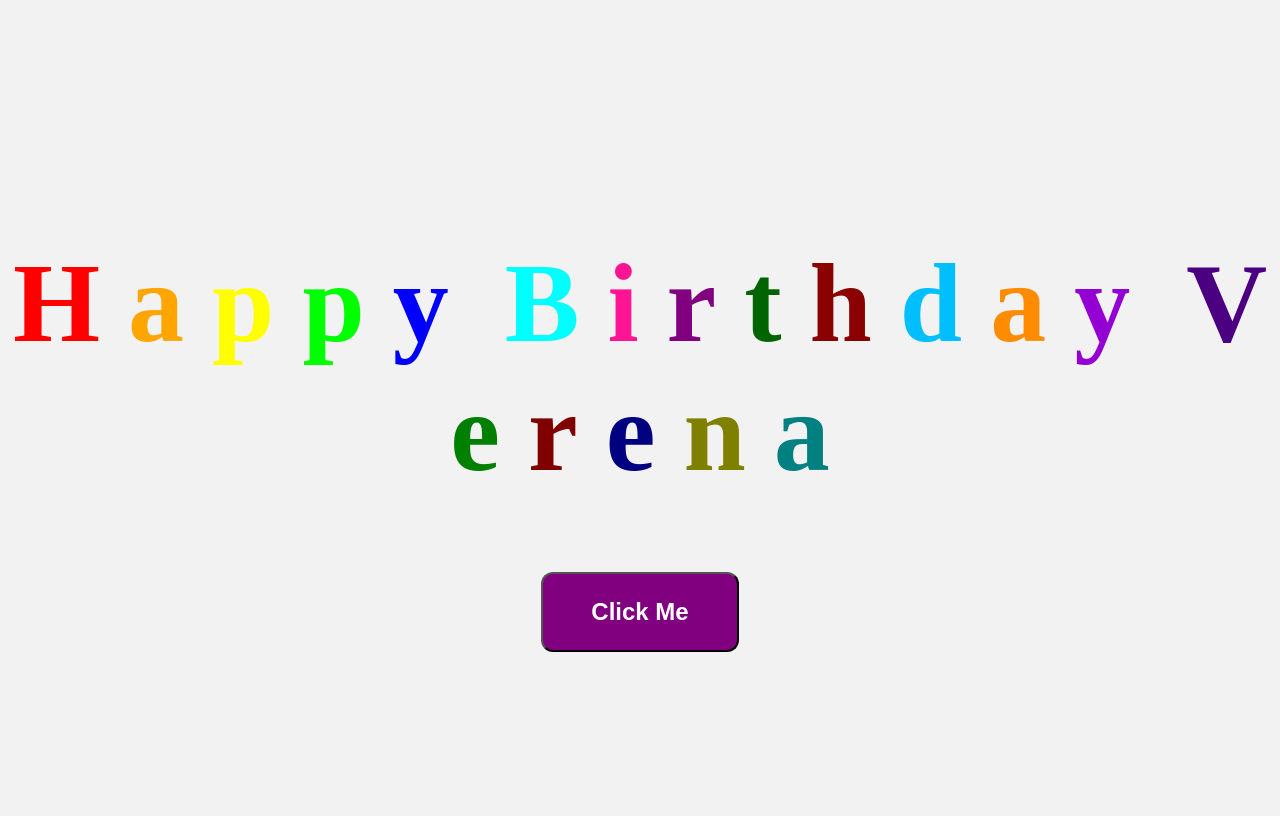
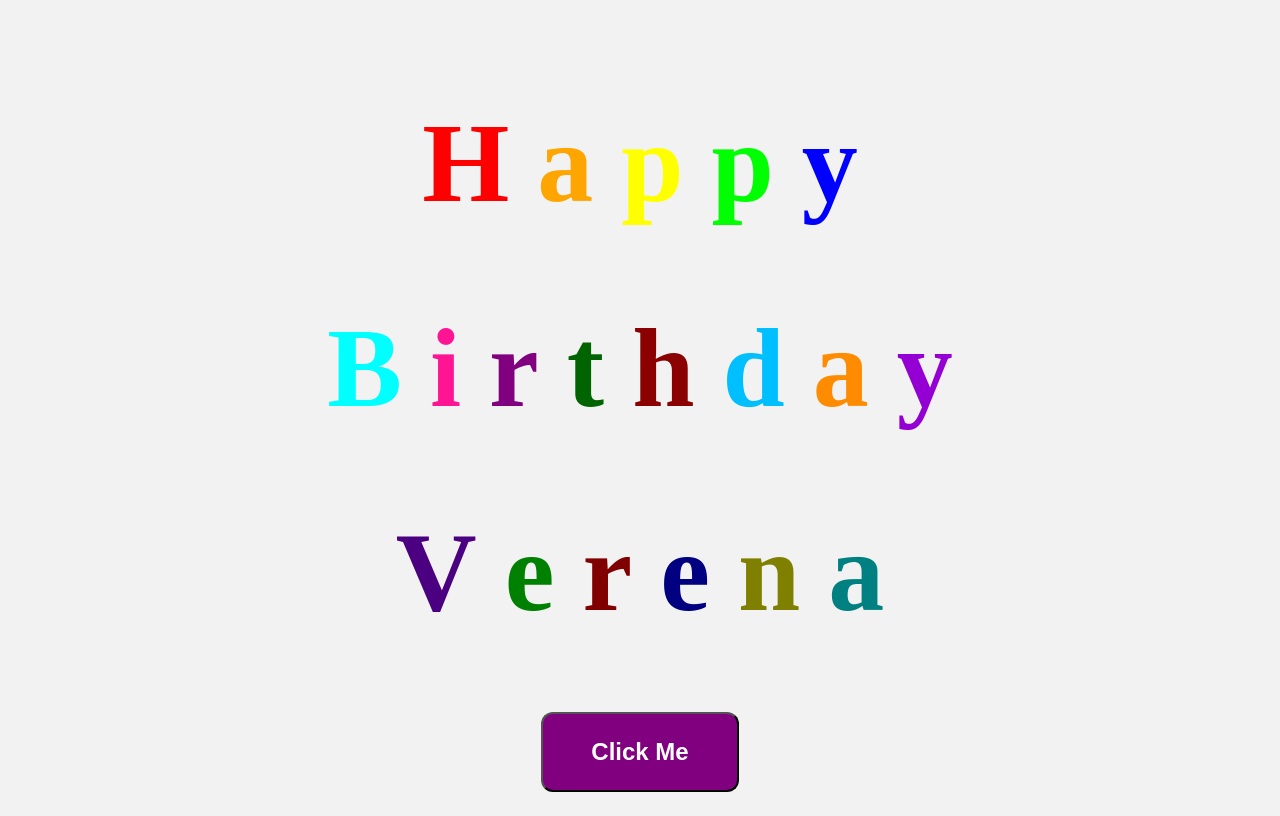
Before and after one commit to MilenaGreulich/MilenaGreulich.github.io, a plain HTML site: page index.html in a window 1280 px wide. Drawn offline with Linux system fonts and the light colour scheme.

Commit message:
Update index.html

```diff
--- a/index.html
+++ b/index.html
@@ -27,7 +27,10 @@
       <span class="letter color3">p</span>
       <span class="letter color4">p</span>
       <span class="letter color5">y</span>
-      <span class="letter color6"> </span>
+   </h1>
+  <div>
+  <div class="center-text">
+    <h1>
       <span class="letter color7">B</span>
       <span class="letter color8">i</span>
       <span class="letter color9">r</span>
@@ -36,7 +39,10 @@
       <span class="letter color12">d</span>
       <span class="letter color13">a</span>
       <span class="letter color14">y</span>
-      <span class="letter color15"> </span>
+    </h1>
+  <div>
+  <div class="center-text">
+    <h1>
       <span class="letter color16">V</span>
       <span class="letter color17">e</span>
       <span class="letter color18">r</span>
```
